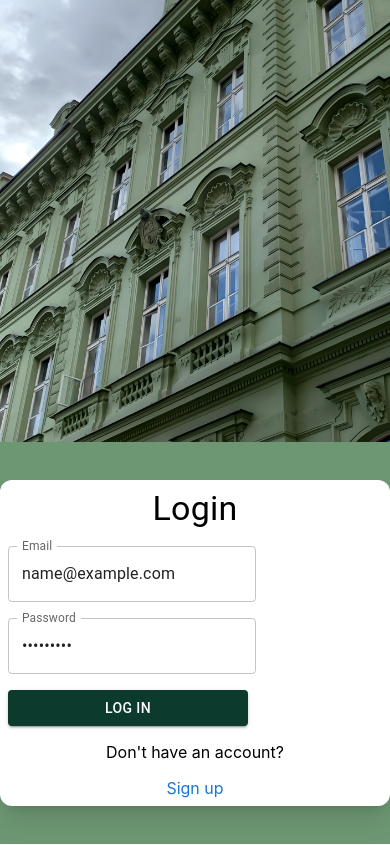
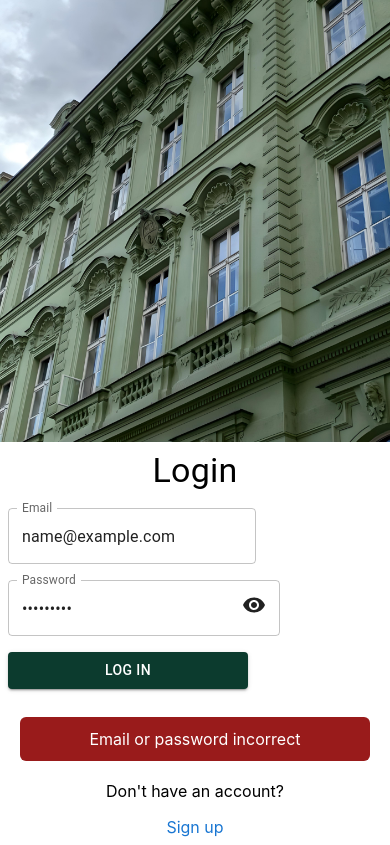
Before and after one commit to KrugerProjectsX/react-contra-el-flat, a React (Create React App) app: page / in a window 390 px wide. Both pictures are taken after typing "name@example.com", "Sample123" into the empty fields and a click on the button "LOG IN". Built offline with nearby package versions, Linux system fonts and the light colour scheme; no server answers; the database is empty.

Commit message:
responsive design, show password  and error notification. Login page done.

```diff
--- a/src/components/Error.js
+++ b/src/components/Error.js
@@ -1,6 +1,6 @@
 const Error = ({ children }) => {
     return(
-        <div className="bg-red-800 text-white text-center p-3 uppercase mb-3 rounded-md">
+        <div className="m-5 bg-red-800 text-white text-center p-3 mb-3 rounded-md">
             {children}
         </div>
     )
--- a/src/pages/Login.js
+++ b/src/pages/Login.js
@@ -1,4 +1,4 @@
-import { useRef } from "react";
+import { useRef, useState } from "react";
 import Box from "@mui/material/Box";
 import TextField from "@mui/material/TextField";
 import Typography from "@mui/material/Typography";
@@ -8,6 +8,8 @@ import { collection, getDocs, query, where } from "firebase/firestore";
 import { db } from "../firebase";
 import { useNavigate } from "react-router-dom";
 import loginPic from "../images/loginPic.png";
+import VisibilityIcon from '@mui/icons-material/Visibility';
+import VisibilityOffIcon from '@mui/icons-material/VisibilityOff';
 import { Error } from "../components/Error";
 
 const Login = () => {
@@ -15,6 +17,12 @@ const Login = () => {
   const password = useRef("");
   const userRef = collection(db, "users");
   const navigate = useNavigate();
+  const [showPassword, setShowPassword] = useState(false);
+  const [error, setError] = useState("");
+
+  const handlePasswordVisibility = () => {
+    setShowPassword(!showPassword);
+  };
 
   const login = async (e) => {
     e.preventDefault();
@@ -25,10 +33,10 @@ const Login = () => {
       if (user.password === password.current.value) {
         navigate("/dashboard", { replace: true });
       } else {
-        alert("email or password incorrect");
+        setError("Email or password incorrect");
       }
     } else {
-      alert("email or password incorrect");
+      setError("Email or password incorrect");
     }
   };
 
@@ -40,13 +48,13 @@ const Login = () => {
         </div>
       </div>
 
-      <div className="w-full lg:w-1/2 h-full flex flex-col bg-[#6D9773] items-center justify-center">
+      <div className="w-full lg:w-1/2 h-full flex flex-col bg-white items-center justify-center lg:bg-[#6D9773]">
         <Box
           onSubmit={login}
           component="form"
           noValidate
           autoComplete="off"
-          className="w-full lg:w-80 bg-[#FFFFFF] shadow-xl rounded-xl p-0 lg:p-6 lg:p-10"
+          className="w-full lg:w-80 bg-white lg:shadow-xl rounded-xl p-0 lg:p-6 lg:p-10"
         >
           <Typography variant="h4" className="m-2 text-center lg:text-left">
             Login
@@ -58,7 +66,7 @@ const Login = () => {
             label="Email"
             variant="outlined"
             type="email"
-            className="m-2 w-sreen lg:w-full"
+            className="m-2 w-sreen lg:m-2 lg:w-full"
           />
 
           <TextField
@@ -66,8 +74,15 @@ const Login = () => {
             id="outlined-basic"
             label="Password"
             variant="outlined"
-            type="password"
-            className="m-2 w-sreen lg:w-full"
+            type={showPassword ? "text" : "password"} // Cambiar el tipo de input según el estado de visibilidad de la contraseña
+            className="m-2 w-sreen lg:m-2 lg:w-full"
+            InputProps={{
+              endAdornment: (
+                <div onClick={handlePasswordVisibility} className="cursor-pointer">
+                  {showPassword ? <VisibilityOffIcon /> : <VisibilityIcon />}
+                </div>
+              )
+            }}
           />
 
           <Button
@@ -77,6 +92,8 @@ const Login = () => {
           >
             Log in
           </Button>
+
+          {error && <Error children={error} />} {/* Mostrar el componente Error si hay un mensaje de error */}
 
           <div className="flex flex-col lg:flex-row justify-center lg:justify-start items-center lg:items-start">
             <p className="m-2">Don't have an account?</p>
```
